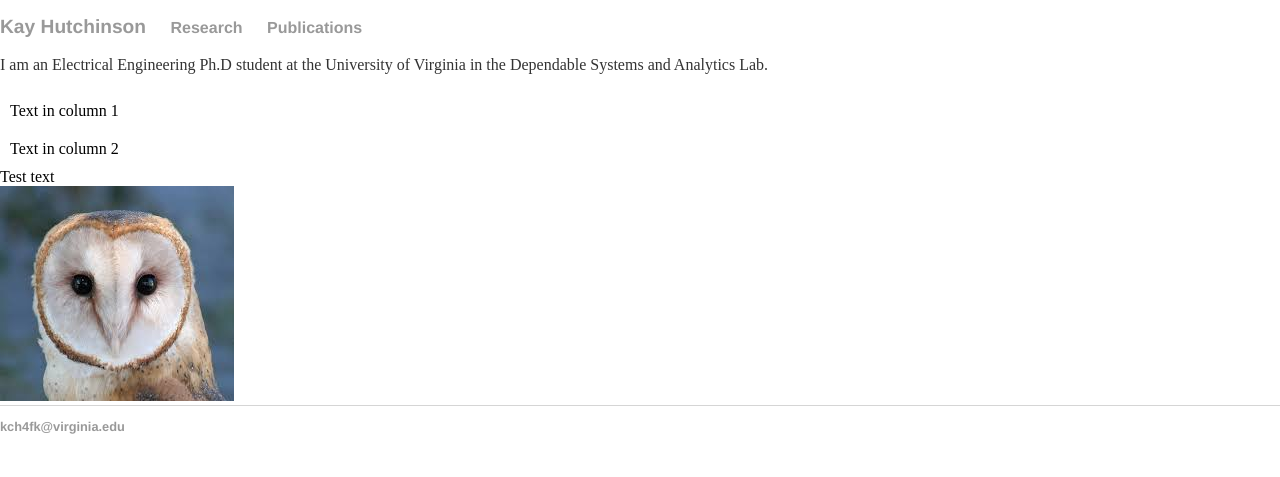
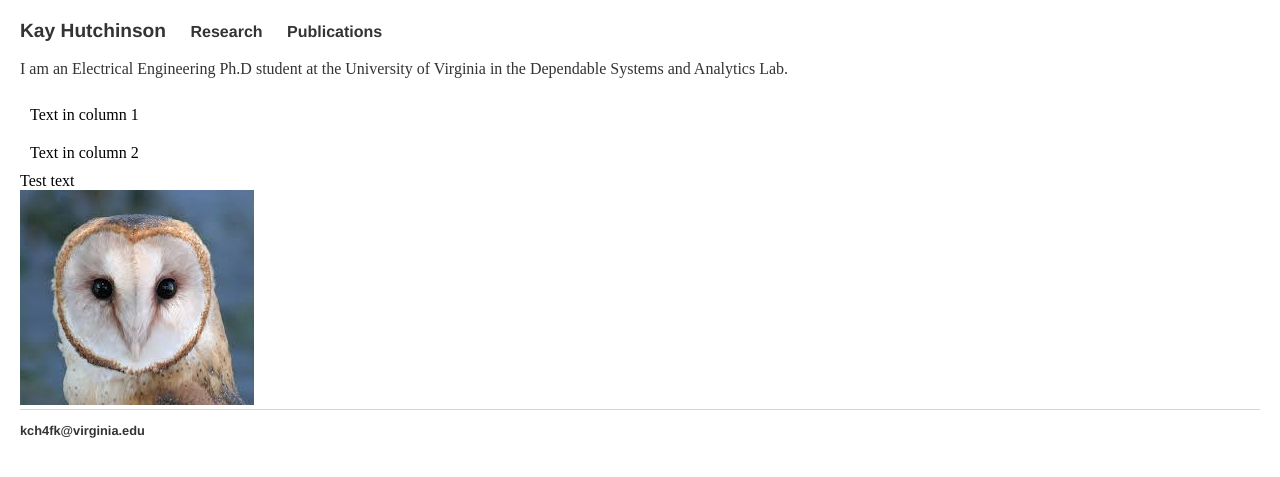
Before and after one commit to kch4fk/kch4fk.github.io, a Jekyll site: the page built from index.html, in a window 1280 px wide. Shown: the top 477 px of the page. Built offline with Jekyll 4.4.1, drawn with Linux system fonts in a browser that asks for light colours.

Commit message:
Update main.css

```diff
--- a/css/main.css
+++ b/css/main.css
@@ -1,5 +1,5 @@
 body {
-    margin: 0;  /*60px;*/
+    margin: 20px;  /*60px;*/
     /*width: 100%;*/
 }
 nav ul, footer ul {
@@ -14,7 +14,7 @@ nav ul li, footer ul li {
 }
 a {
     text-decoration: none;
-    color: #999;
+    color: #333; /*#666;*/
 }
 a:hover {
     text-decoration: underline;
```
